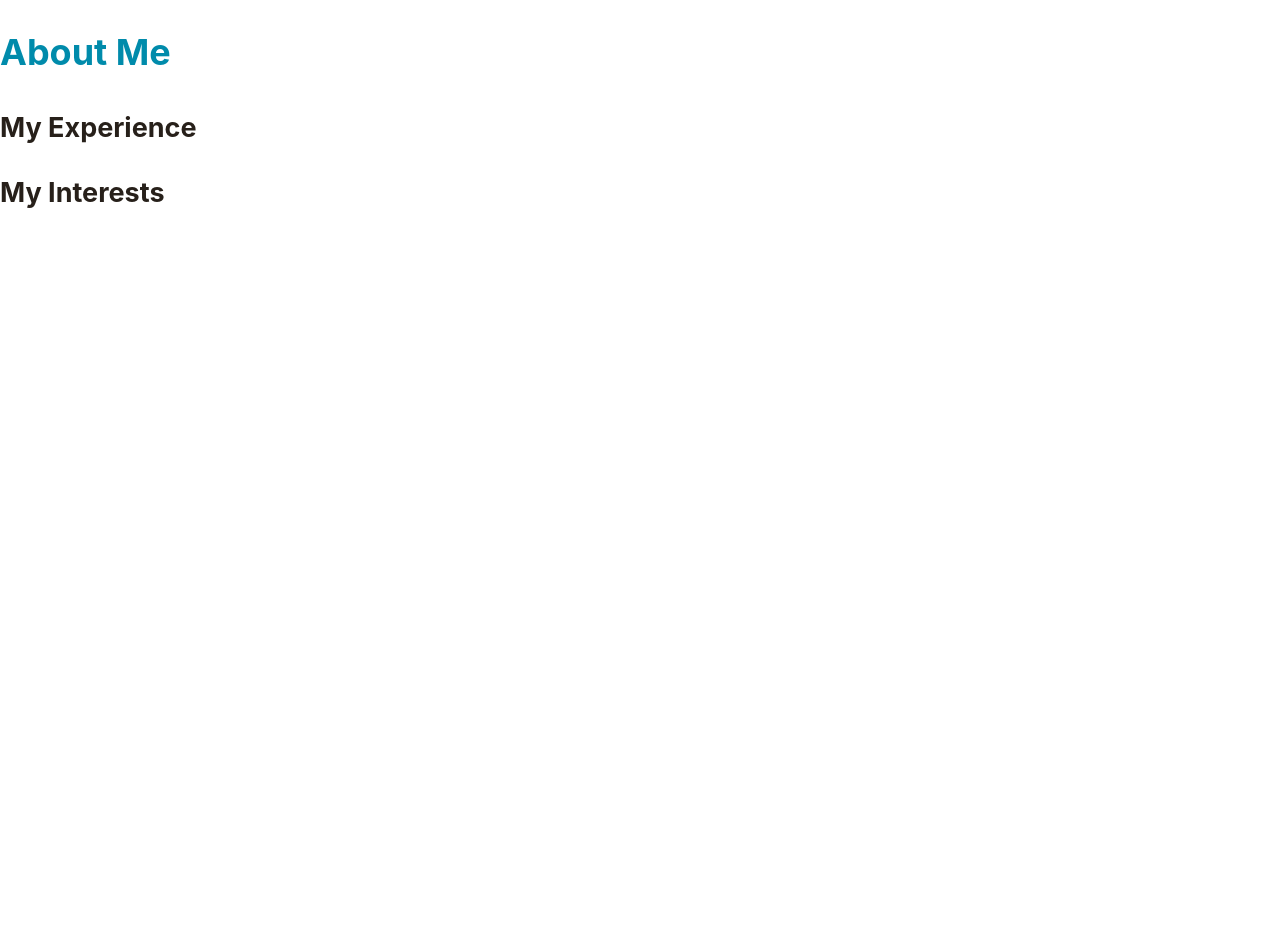
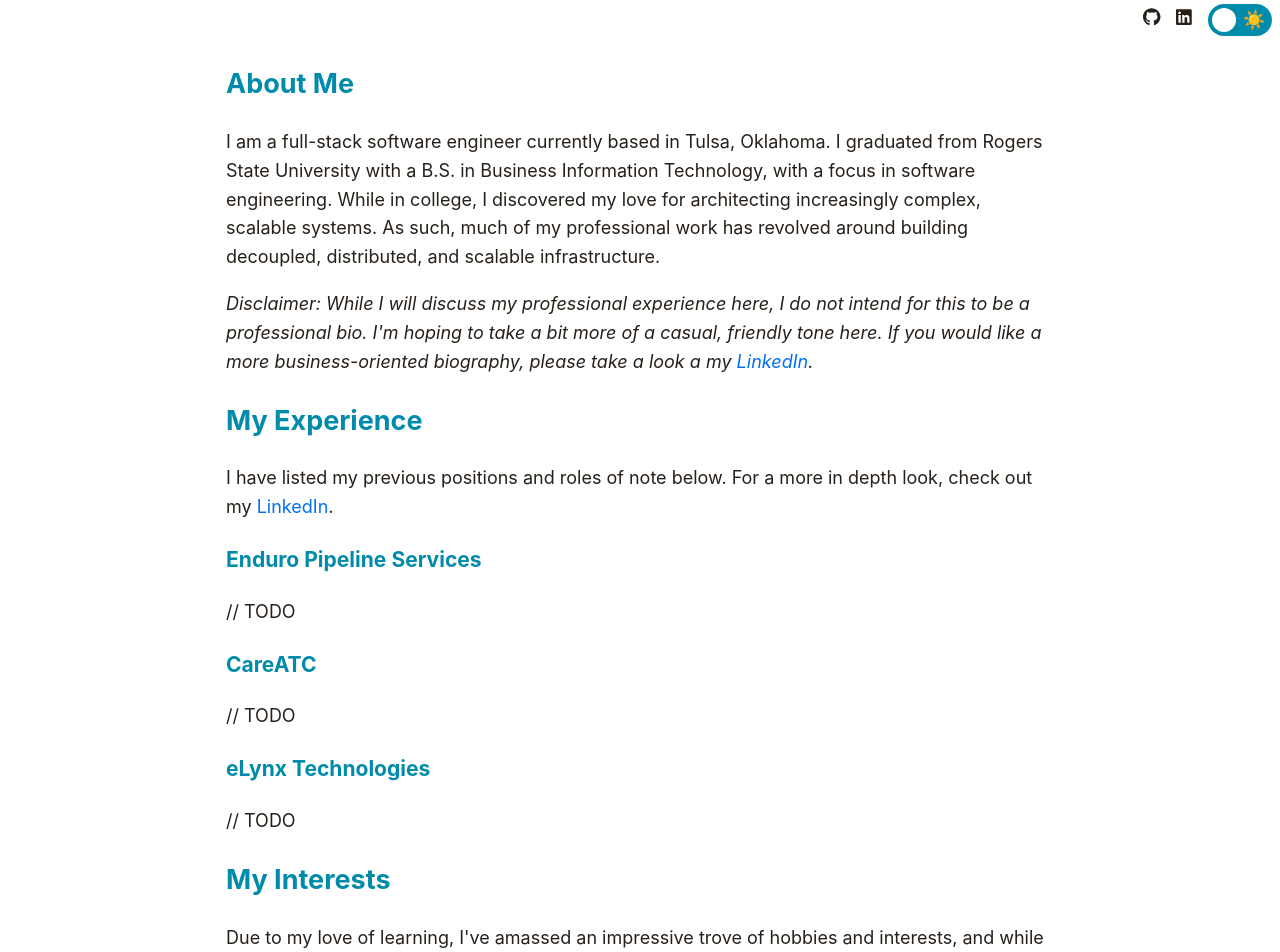
Before and after one commit to JerrettDavis/personal-site, a Next.js app: page /about-me in a window 1280 px wide. Shown: the top 952 px of the page. Before the commit the page ends 800 px from the top, so only its background shows below. Built offline with nearby package versions, Linux system fonts and the light colour scheme.

Commit message:
Starting to hash out the abou me

```diff
--- a/components/layout.module.css
+++ b/components/layout.module.css
@@ -1,14 +1,14 @@
 .container {
     max-width: 48rem;
     padding: 0 1rem;
-    margin: 3rem auto 6rem;
+    margin: .5rem auto 6rem;
 }
 
 .topActions, .topActions a {
     width: 100%;
     padding: 4px 8px;
     display: flex;
-    justify-content: end;
+    justify-content: flex-end;
     color: var(--color-text-primary);
 }
 
--- a/components/layout.tsx
+++ b/components/layout.tsx
@@ -60,67 +60,6 @@ export default function Layout({
                 </div>
             </div>
             <div className={styles.container}>
-                <header className={styles.header}>
-                    {home ? (
-                        <>
-                            <Link href="/about-me">
-                                <a title="Go to my About Me page" aria-label="Go to my About Me page">
-                                    <div className={styles.profileContainer}>
-                                        <Image
-                                            priority
-                                            src="/images/profile.png"
-                                            className={`${utilStyles.borderCircle} ${styles.profilePic}`}
-                                            height={144}
-                                            width={144}
-                                            alt={'Photo of ' + name}
-                                        />
-                                    </div>
-                                </a>
-                            </Link>
-                            <h1 className={utilStyles.heading2Xl}>{name}</h1>
-                            <div className={styles.largeSocialRow}>
-                                <a href="https://github.com/jerrettdavis"
-                                   target="_blank"
-                                   title="My Github page"
-                                   aria-label="Go to my Github page"
-                                >
-                                    <div className={styles.socialIcon}>
-                                        <FontAwesomeIcon icon={faGithub} />
-                                    </div>
-                                </a>
-                                <a href="https://www.linkedin.com/in/jddpro/"
-                                   target="_blank"
-                                   title="My LinkedIn page"
-                                   aria-label="Go to my LinkedIn page"
-                                >
-                                    <div className={styles.socialIcon}>
-                                        <FontAwesomeIcon icon={faLinkedin} />
-                                    </div>
-                                </a>
-                            </div>
-                        </>
-                    ) : (
-                        <>
-                            <Link href="/">
-                                <a>
-                                    <Image
-                                        priority
-                                        src="/images/profile.png"
-                                        className={utilStyles.borderCircle}
-                                        height={108}
-                                        width={108}
-                                        alt={name}
-                                    />
-                                </a>
-                            </Link>
-                            <h2 className={utilStyles.headingLg}>
-                                <Link href="/">
-                                    <a className={utilStyles.colorInherit}>{name}</a>
-                                </Link>
-                            </h2>
-                        </>
-                    )}
-                </header>
                 <main>{children}</main>
                 {!home && (
                     <div className={styles.backToHome}>
--- a/pages/about-me.tsx
+++ b/pages/about-me.tsx
@@ -1,16 +1,61 @@
 import Head from "next/head";
+import Layout from "../components/layout";
 
 export default function AboutMe() {
     return (
-        <div>
+        <Layout>
             <Head>
                 <title>About Me - Jerrett Davis</title>
             </Head>
             <div>
-                <h1>About Me</h1>
-                <h2>My Experience</h2>
-                <h2>My Interests</h2>
+                <section>
+                    <h1>About Me</h1>
+                    <div>
+                        <p>
+                            I am a full-stack software engineer currently based in Tulsa, Oklahoma. I graduated from{' '}
+                            Rogers State University with a B.S. in Business Information Technology, with a focus in software
+                            engineering. While in college, I discovered my love for architecting increasingly complex, scalable
+                            systems. As such, much of my professional work has revolved around building decoupled, distributed,
+                            and scalable infrastructure.
+                        </p>
+                        <p>
+                            <em>
+                                Disclaimer: While I will discuss my professional experience here, I do not intend for this
+                                to be a professional bio. I'm hoping to take a bit more of a casual, friendly tone here.{' '}
+                                If you would like a more business-oriented biography, please take a look a my{' '}
+                                <a href="https://www.linkedin.com/in/jddpro/" target="_blank">LinkedIn</a>.
+                            </em>
+                        </p>
+                    </div>
+                </section>
+                <section>
+                    <h2>My Experience</h2>
+                    <p>
+                        I have listed my previous positions and roles of note below. For a more in depth look, check out{' '}
+                        my <a href="https://www.linkedin.com/in/jddpro/" target="_blank">LinkedIn</a>.
+                    </p>
+                    <section>
+                        <h3>Enduro Pipeline Services</h3>
+                        <p>// TODO</p>
+                    </section>
+                    <section>
+                        <h3>CareATC</h3>
+                        <p>// TODO</p>
+                    </section>
+                    <section>
+                        <h3>eLynx Technologies</h3>
+                        <p>// TODO</p>
+                    </section>
+                </section>
+                <section>
+                    <h2>My Interests</h2>
+                    <p>
+                        Due to my love of learning, I've amassed an impressive trove of hobbies and interests, and while
+                        some are technical, many are not!
+                    </p>
+                </section>
+
             </div>
-        </div>
+        </Layout>
     )
 }
--- a/styles/global.css
+++ b/styles/global.css
@@ -28,7 +28,7 @@ body {
     transition: background 0.25s ease-in-out;
 }
 
-h1 {
+h1, h2, h3, h4, h5, h6 {
     color: var(--color-text-secondary);
 }
 
```
Also changed, not shown: pages/blog.tsx (+20 -1 lines), pages/index.tsx (+42 -1 lines).
